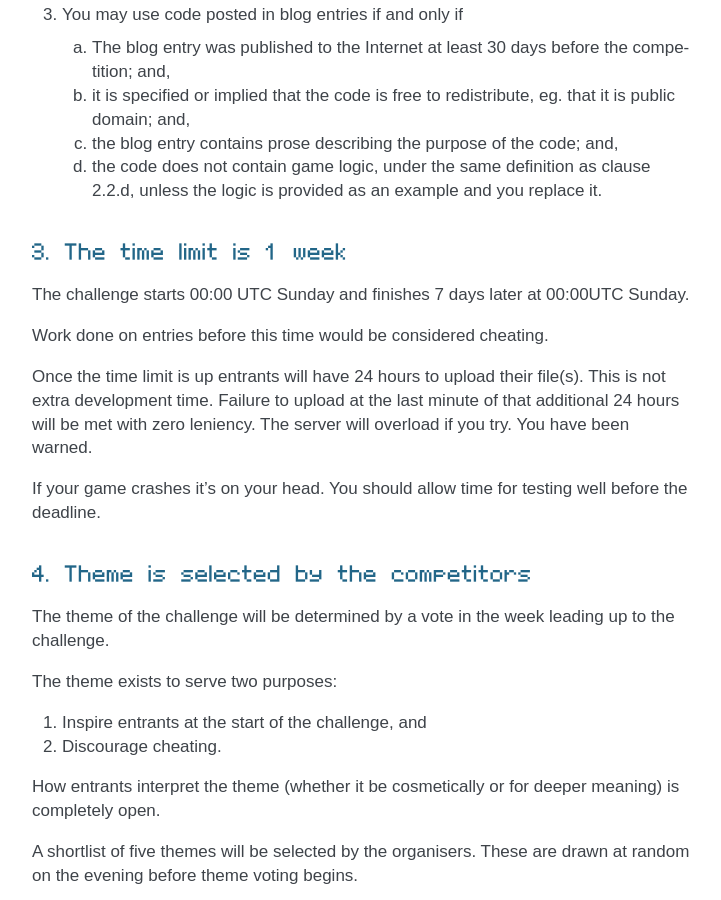
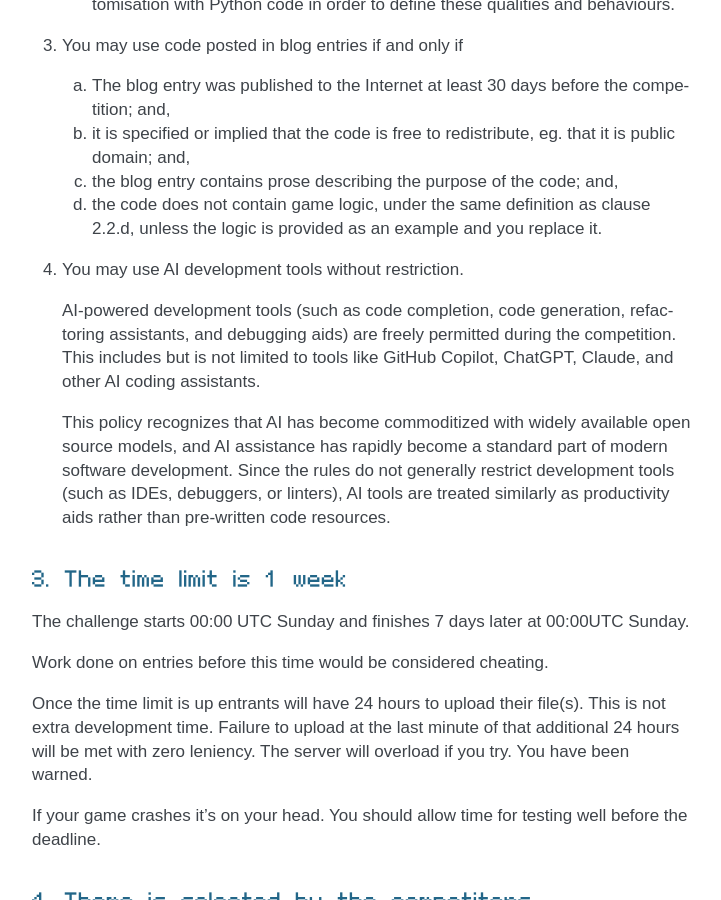
Before and after one commit to pyweekorg/docs, a Sphinx documentation site: the page built from docs/rules.rst, in a window 1280 px wide and 900 px high, scrolled down 1268 px. Shown: the whole window, without its empty margins (388-1109 px from the left). Built offline with Sphinx 7.4.7, drawn with Linux system fonts in a browser that asks for light colours.

Commit message:
Add AI tool usage policy to PyWeek competition rules
Co-authored-by: lordmauve <617224+lordmauve@users.noreply.github.com>

```diff
--- a/docs/rules.rst
+++ b/docs/rules.rst
@@ -75,6 +75,20 @@ using them once aware of them.
    d. the code does not contain game logic, under the same definition
       as clause 2.2.d, unless the logic is provided as an example and you
       replace it.
+
+4. You may use AI development tools without restriction.
+
+   AI-powered development tools (such as code completion, code generation,
+   refactoring assistants, and debugging aids) are freely permitted during
+   the competition. This includes but is not limited to tools like GitHub
+   Copilot, ChatGPT, Claude, and other AI coding assistants.
+
+   This policy recognizes that AI has become commoditized with widely
+   available open source models, and AI assistance has rapidly become a
+   standard part of modern software development. Since the rules do not
+   generally restrict development tools (such as IDEs, debuggers, or
+   linters), AI tools are treated similarly as productivity aids rather
+   than pre-written code resources.
 
 
 3. The time limit is 1 week
```
